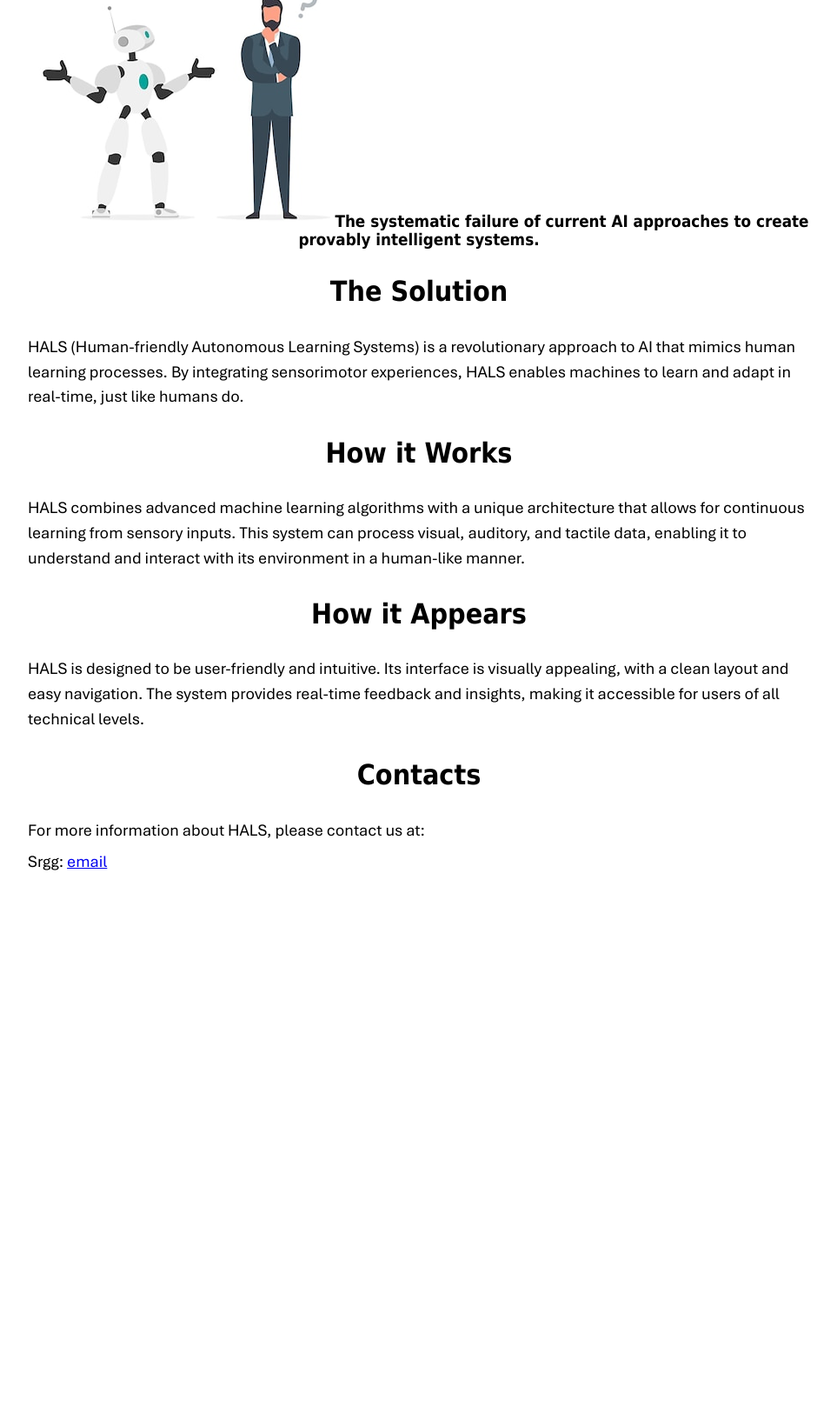
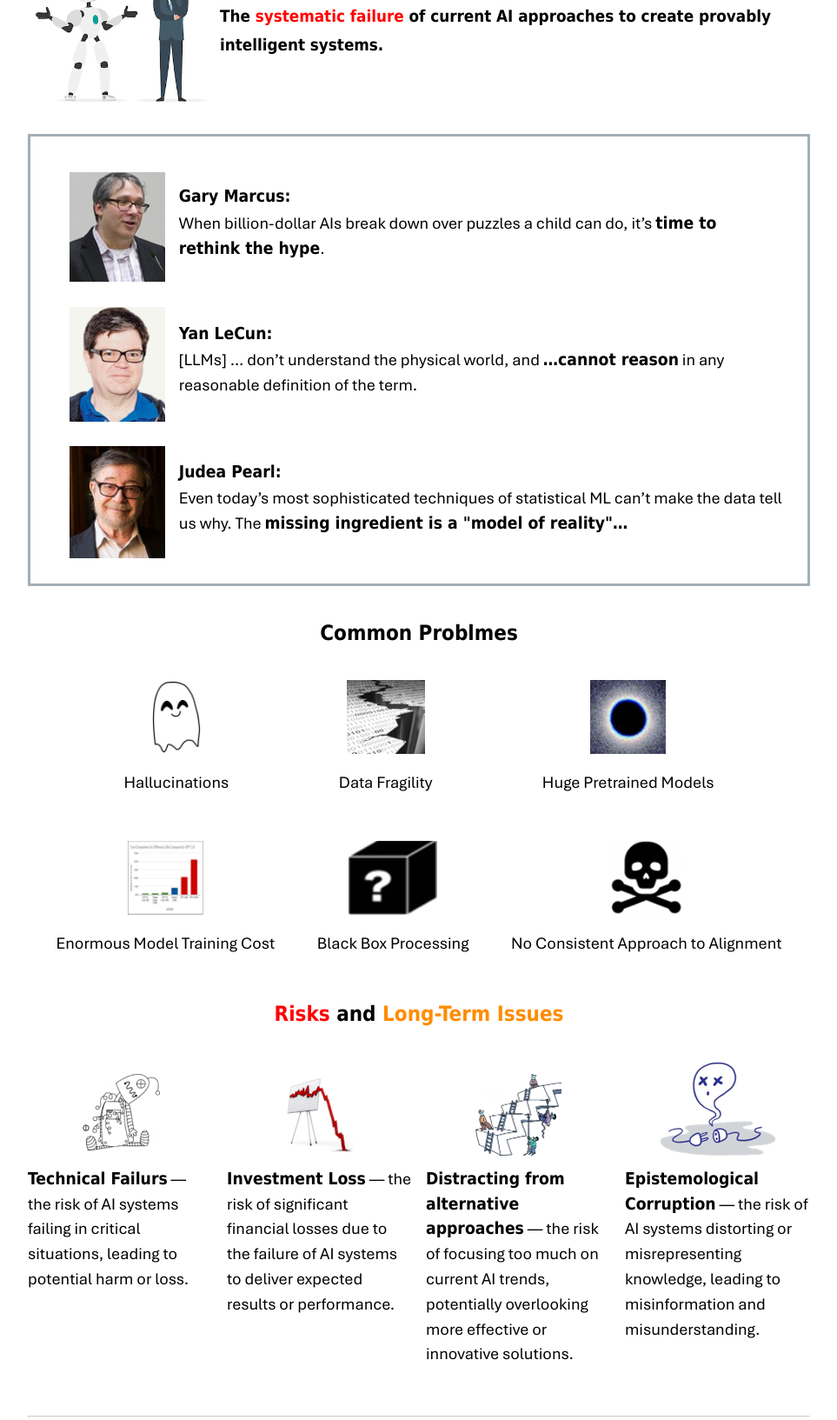
Before and after one commit to srgg6701/hals, a website: page index.html in a window 1280 px wide. Shown: the part 1036-2669 px from the top of the page at 87% size, without its empty margins (158-1121 px from the left). Before the commit the page ends 2050 px from the top, so only its background shows below. Drawn offline with Linux system fonts and the light colour scheme; files whose address does not match are found by name; a web font is replaced by a local one.

Commit message:
Setting section The Problme

```diff
--- a/index.html
+++ b/index.html
@@ -10,35 +10,76 @@
       .h1 {
         line-height: 1.75;
       }
+
       nav {
         margin-bottom: 0.45rem;
       }
+
       ul {
         list-style: none;
         margin: 1rem auto 0;
         padding: 0;
       }
+
       li {
         font-size: 1.25rem;
         display: inline-block;
         vertical-align: middle;
       }
+
       li a {
         color: var(--color-lilac);
         display: block;
         padding: 1rem 0.5rem;
         text-decoration: none;
       }
+
       li a:hover {
-        background-color: var(--color-lilac);
+        background-color: var(--color-deep-purple);
         color: #fff;
       }
+
+      .common-problems {
+        justify-content: space-evenly;
+        padding-bottom: 3.5rem;
+      }
+
+      .common-problems img {
+        margin-bottom: 1rem;
+        max-height: 85px;
+      }
+      .common-problems div {
+        font-size: 1.2rem;
+      }
+
+      .experts {
+        align-items: center;
+        display: flex;
+        vertical-align: middle;
+      }
+
+      .experts strong {
+        display: block;
+        line-height: 1.75;
+      }
+
+      .experts img {
+        float: left;
+        margin: 0.8rem 1rem auto;
+        max-width: 110px;
+      }
+
       .text-center.text-blue-grayish span {
         display: inline-block;
       }
+
       .text-center.text-blue-grayish span::first-letter {
         color: var(--color-deep-purple);
         font-weight: 900;
+      }
+
+      .risks div {
+        width: 25%;
       }
     </style>
   </head>
@@ -46,13 +87,13 @@
     <main class="w-full">
       <header>
         <nav>
-          <ul>
-            <li>
+          <ul class="flex justify-between">
+            <li class="flex items-center">
               <img
                 src="./images/HALS-logo.png"
                 alt="HALS Logo"
                 class="logo"
-                style="margin-right: 1.25rem; max-width: 160px;"
+                style="margin-right: 1.25rem; max-width: 160px"
               />
             </li>
             <li>
@@ -72,55 +113,173 @@
             </li>
           </ul>
         </nav>
-        <div class="text-center text-blue-grayish" style="font-size: 1.2rem;">
+        <div class="text-center text-blue-grayish" style="font-size: 1.2rem">
           <span>Human-friendly</span>
           <span>Autonomous</span>
           SELF-<span>Learning</span>
           <span>Systems</span>
         </div>
       </header>
-      <hr class="separator" style="margin: 2.2rem auto;" />
-      <div class="flex items-center justify-center text-center" style="margin: 0 auto 1rem;">
-        <img style="max-width: 140px; margin-right: 0.8rem;" src="images/brainware.png" alt="BrainWare for Robotics and Autonomous Devices" />
-        <h1 class="text-left" style="font-weight: 400;">
-          <div>We Design <strong class="text-purple-native">BrainWare</strong></div>
-          <div style="padding-left: 1rem;">for <strong class="text-lilac">Robotics</strong> and</div>
+      <hr class="separator" style="margin: 2.2rem auto" />
+      <div
+        class="flex items-center justify-center text-center"
+        style="margin: 0 auto 1rem"
+      >
+        <img
+          style="max-width: 140px; margin-right: 0.8rem"
+          src="images/brainware.png"
+          alt="BrainWare for Robotics and Autonomous Devices"
+        />
+        <h1 class="text-left" style="font-weight: 400">
+          <div>
+            We Design <strong class="text-purple-native">BrainWare</strong>
+          </div>
+          <div style="padding-left: 1rem">
+            for <strong class="text-lilac">Robotics</strong>
+            and
+          </div>
           <div class="text-deep-turquoise font-bold">Autonomous Devices</div>
         </h1>
       </div>
       <div class="h1 text-3xl">
         <div>It Makes Them Reason</div>
-        <div class="text-purple-native">— Like <strong>Humans</strong> Do.</div>
+        <div class="text-purple-native">
+          — Like <strong>Humans</strong>
+          Do.
+        </div>
       </div>
       <figure>
-        <img src="images/sonny.png" style="margin: 1.3rem auto; max-width: 430px; width: 100%;" alt="">
+        <img
+          src="images/sonny.png"
+          style="margin: 1.3rem auto; max-width: 430px; width: 100%"
+          alt=""
+        />
       </figure>
-
       <hr class="separator" />
-
-      <h1 id="the-problem">The Problem</h1>
-      <h3>
-        <img src="images/robot-confusion.png" alt="Deep Learning Failure">
-        The systematic failure of current AI approaches to create provably intelligent systems.
+      <h1 id="the-problem" class="mb-0">The Problem</h1>
+      <h3 class="flex gap-4 items-center mt-0 mb-8">
+        <img
+          style="width: 100%; max-width: 205px"
+          src="images/robot-confusion.png"
+          alt="Deep Learning Failure"
+        />
+        <div class="text-left" style="line-height: 1.75">
+          The <span style="color: #f00">systematic failure</span> of current AI
+          approaches to create provably intelligent systems.
+        </div>
       </h3>
+      <div
+        class="flex gap-4 flex-wrap"
+        style="margin: auto; padding: 1.8rem; border: solid 3px #455b687d"
+      >
+        <div class="experts">
+          <img src="images/expert-gary-marcus.jpg" alt="" />
+          <p>
+            <strong>Gary Marcus:</strong> When billion-dollar AIs break down
+            over puzzles a child can do, it’s <b>time to rethink the hype</b>.
+          </p>
+        </div>
+        <div class="experts">
+          <img src="images/expert-yan-lecun.png" alt="" />
+          <p>
+            <strong>Yan LeCun:</strong> [LLMs] … don’t understand the physical
+            world, and <b>…cannot reason</b> in any reasonable definition of the term.
+          </p>
+        </div>
+        <div class="experts">
+          <img src="images/expert-judea-pearl.jpg" alt="" />
+          <p>
+            <strong>Judea Pearl:</strong> Even today’s most sophisticated
+            techniques of statistical ML can’t make the data tell us why. The
+            <b>missing ingredient is a "model of reality"…</b>
+          </p>
+        </div>
+      </div>
+      <h2 class="mb-10 mt-10">Common Problmes</h2>
+      <div class="flex common-problems gap-4">
+        <div>
+          <img src="images/problem-hallucinations.jpg" alt="Hallucinations" />
+          <div>Hallucinations</div>
+        </div>
+        <div>
+          <img src="images/problem-data-fragility.png" alt="Data Fragility" />
+          <div>Data Fragility</div>
+        </div>
+        <div>
+          <img src="images/problem-datasets.jpg" alt="Huge Datasets" />
+          <div>Huge Pretrained Models</div>
+        </div>
+      </div>
+      <div class="flex common-problems gap-4">
+        <div>
+          <img src="images/problem-costs.png" alt="Pretraining Costs" />
+          <div>Enormous Model Training Cost</div>
+        </div>
+        <div>
+          <img src="images/problem-blackbox.png" alt="Black Box" />
+          <div>Black Box Processing</div>
+        </div>
+        <div>
+          <img src="images/problem-no-alignment.png" alt="Alignment Problem" />
+          <div>No Consistent Approach to Alignment</div>
+        </div>
+      </div>
+      <h2 class="mt-0 mb-10"><span style="color: #f00">Risks</span> and <span style="color: darkorange">Long-Term Issues</span></h2>
+      <div class="flex items-center justify-center text-center gap-4 items-baseline risks">
+        <div>
+          <img src="images/risks-tech-failure.png" alt="Technical Failures" />
+          <p><strong>Technical Failurs</strong>
+            — the risk of AI systems failing in critical situations, leading to
+            potential harm or loss.
+          </p>
+        </div>
+        <div>
+          <img src="images/risks-investments-loss.png" alt="Investment Loss" />
+          <p><strong>Investment Loss</strong>
+            — the risk of significant financial losses due to the failure of AI
+            systems to deliver expected results or performance.
+          </p>
+        </div>
+        <div>
+          <img src="images/risks-distracting.png" alt="Distracting from alternative approaches" />
+          <p><strong>Distracting from alternative approaches</strong>
+            — the risk of focusing too much on current AI trends, potentially
+            overlooking more effective or innovative solutions.
+          </p>
+        </div>
+        <div>
+          <img src="images/risks-epistemological-corruption.png" alt="Epistemological Corruption" />
+          <p><strong>Epistemological Corruption</strong>
+            — the risk of AI systems distorting or misrepresenting knowledge,
+            leading to misinformation and misunderstanding.
+          </p>
+        </div>
+      </div>
+      <hr class="separator" />
       <h1 id="the-solution">The Solution</h1>
       <p>
-        HALS (Human-friendly Autonomous Learning Systems) is a revolutionary approach to AI that mimics human learning processes. By integrating sensorimotor experiences, HALS enables machines to learn and adapt in real-time, just like humans do.
+        HALS (Human-friendly Autonomous Learning Systems) is a revolutionary
+        approach to AI that mimics human learning processes. By integrating
+        sensorimotor experiences, HALS enables machines to learn and adapt in
+        real-time, just like humans do.
       </p>
       <h1 id="how-it-works">How it Works</h1>
       <p>
-        HALS combines advanced machine learning algorithms with a unique architecture that allows for continuous learning from sensory inputs. This system can process visual, auditory, and tactile data, enabling it to understand and interact with its environment in a human-like manner.
+        HALS combines advanced machine learning algorithms with a unique
+        architecture that allows for continuous learning from sensory inputs.
+        This system can process visual, auditory, and tactile data, enabling it
+        to understand and interact with its environment in a human-like manner.
       </p>
       <h1 id="how-it-appears">How it Appears</h1>
       <p>
-        HALS is designed to be user-friendly and intuitive. Its interface is visually appealing, with a clean layout and easy navigation. The system provides real-time feedback and insights, making it accessible for users of all technical levels.
+        HALS is designed to be user-friendly and intuitive. Its interface is
+        visually appealing, with a clean layout and easy navigation. The system
+        provides real-time feedback and insights, making it accessible for users
+        of all technical levels.
       </p>
       <h1 id="contacts">Contacts</h1>
-      <p>
-        For more information about HALS, please contact us at:
-      </p>
-      <p>Srgg: <a href="mailto:xyz@gmail.com">email</a>
-      </p>
-      </main>
+      <p>For more information about HALS, please contact us at:</p>
+      <p>Srgg: <a href="mailto:xyz@gmail.com">email</a></p>
+    </main>
   </body>
 </html>
```
Also changed, not shown: dist/output.css, images/problem-blackbox.png (added), images/problem-costs.png (added), images/problem-data-fragility.png (added), images/problem-datasets.jpg (added), images/problem-hallucinations.jpg (added), images/problem-no-alignment.png (added), images/risks-distracting.png (added), images/risks-epistemological-corruption.png (added), images/risks-investments-loss.png (added), images/risks-tech-failure.png (added).
